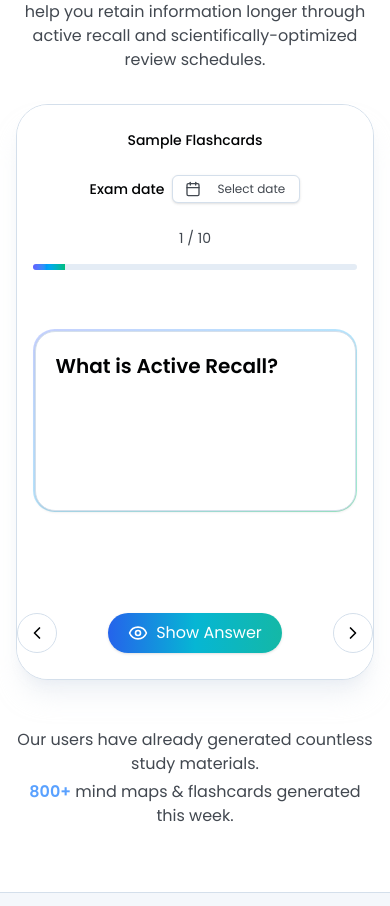
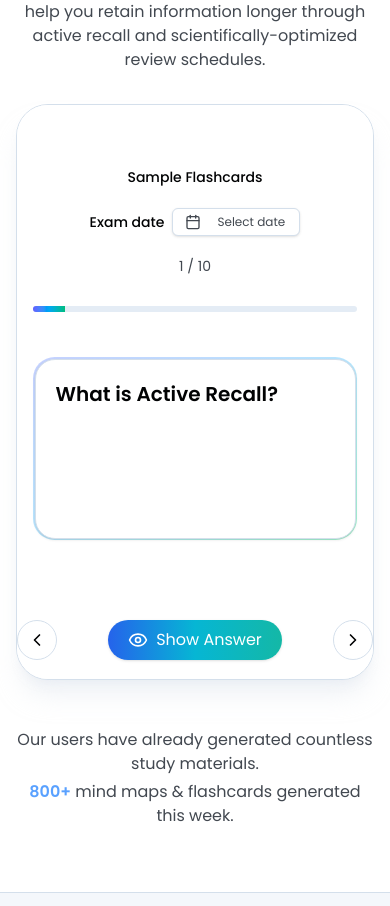
Before and after one commit to Led-adel-pilot/CogniGuide, a Next.js app: page / in a window 390 px wide. Shown: the part 1886-2792 px from the top of the page. Built offline with nearby package versions, Linux system fonts and the light colour scheme; no server answers.

Commit message:
Mobile fix flashcard modal

```diff
--- a/components/FlashcardsModal.tsx
+++ b/components/FlashcardsModal.tsx
@@ -660,7 +660,7 @@ export default function FlashcardsModal({ open, title, cards, isGenerating = fal
           !isEmbedded ? 'pt-14 sm:pt-4 md:pt-0' : 'pt-4 md:pt-0'
         }`}
       >
-        <div className="w-full max-w-5xl mx-auto grid grid-cols-1 md:grid-cols-3 items-center gap-2 sm:gap-3 px-4 sm:px-6 md:px-0">
+        <div className="w-full max-w-5xl mx-auto grid grid-cols-1 md:grid-cols-3 items-center gap-2 sm:gap-3 px-4 sm:px-6 md:px-0 mt-10">
           <div className="text-center md:text-left text-sm font-medium truncate text-foreground">{studyInterleaved ? (current?.deckTitle || title) : (title || 'Flashcards')}</div>
           <div className="text-sm text-muted-foreground text-center hidden md:block">{hasCards ? (finished ? 'Completed' : studyDueOnly ? `${originalDueList.indexOf(index) + 1} / ${originalDueCount} due` : `${index + 1} / ${cards!.length}`) : ''}</div>
           <div className="justify-self-center md:justify-self-end">
@@ -685,8 +685,8 @@ export default function FlashcardsModal({ open, title, cards, isGenerating = fal
           <div className="text-sm text-muted-foreground text-center md:hidden">{hasCards ? (finished ? 'Completed' : studyDueOnly ? `${originalDueList.indexOf(index) + 1} / ${originalDueCount} due` : `${index + 1} / ${cards!.length}`) : ''}</div>
         </div>
         {hasCards ? (
-          <div className="w-full max-w-5xl mx-auto mt-2 px-4 sm:px-6 md:px-0">
-            <div className="h-1.5 rounded-full bg-muted overflow-hidden">
+        <div className="w-full max-w-5xl mx-auto mt-6 px-4 sm:px-6 md:px-0">
+          <div className="h-1.5 rounded-full bg-muted overflow-hidden">
               <div
                 className="h-full bg-gradient-to-r from-indigo-500 via-sky-500 to-emerald-500"
                 style={{
@@ -1032,7 +1032,7 @@ export default function FlashcardsModal({ open, title, cards, isGenerating = fal
 
   return (
     <>
-      <div className="fixed inset-0 bg-background/80 backdrop-blur-sm flex items-center justify-center z-[100] p-4 font-sans">
+      <div className="fixed inset-0 bg-background/80 backdrop-blur-sm flex items-center justify-center z-[100] p-3 font-sans">
         <AuthModal open={showAuthModal} />
         <ModalContent />
       </div>
```
